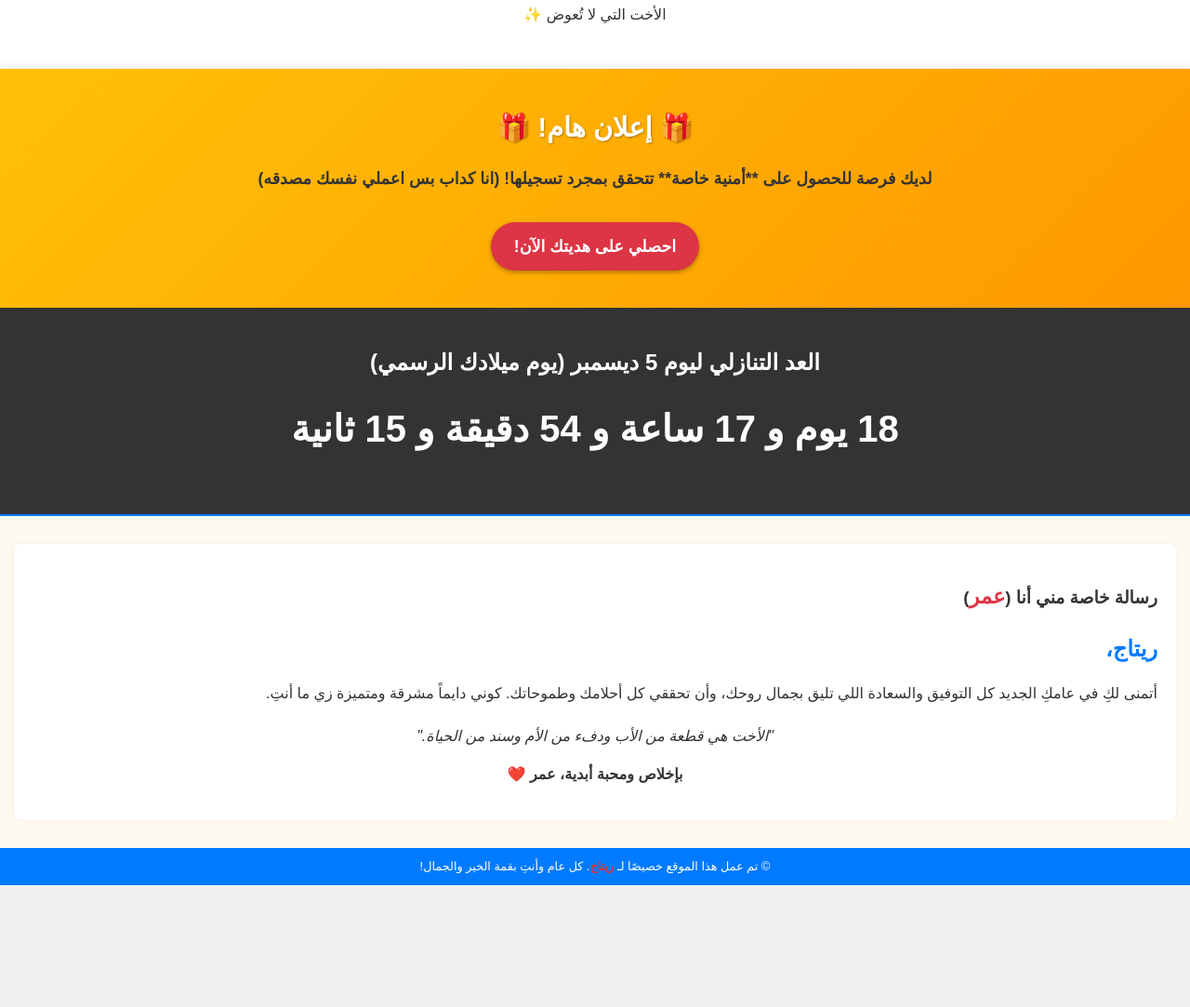
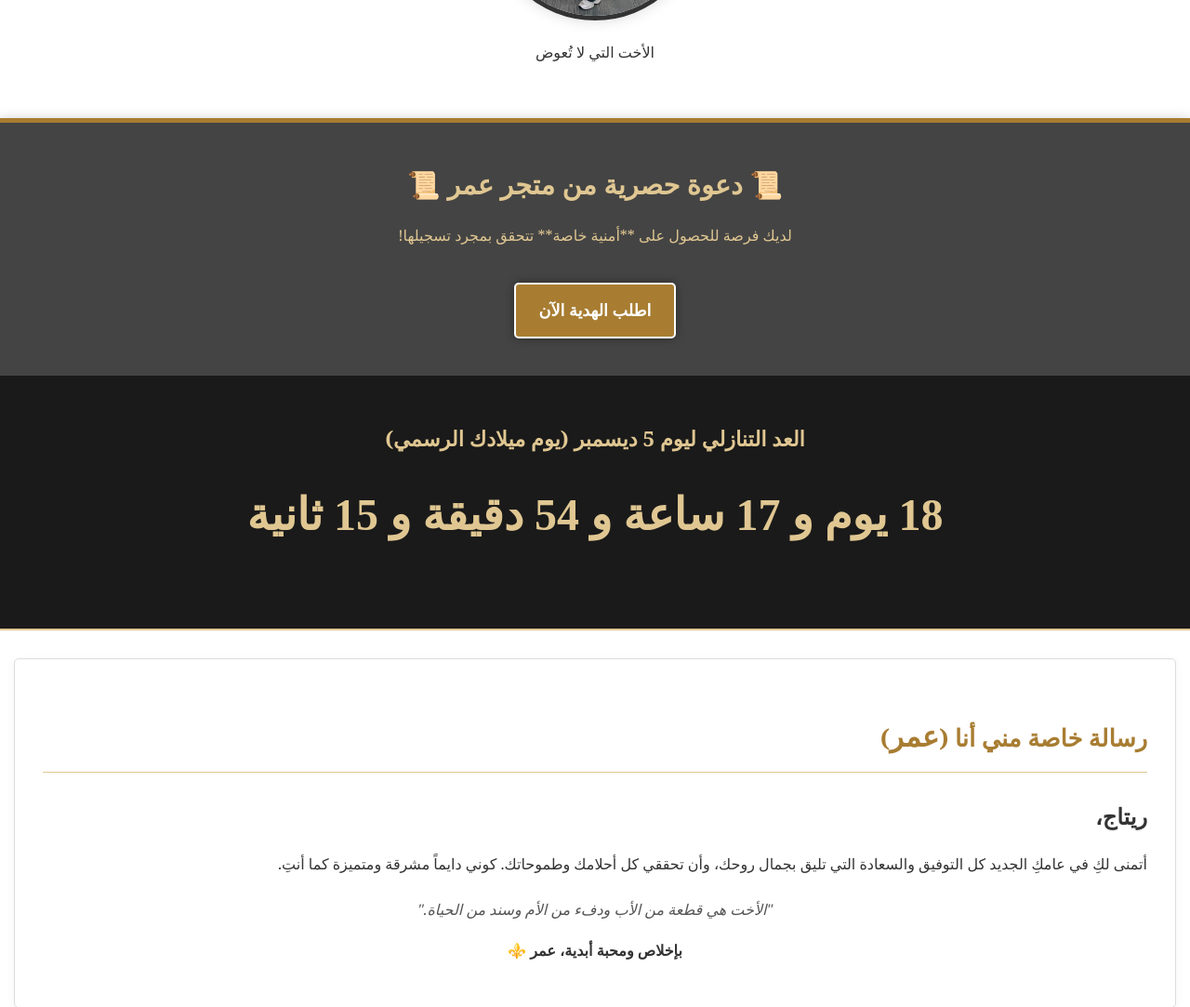
Before and after one commit to OmarLearn0/birthday-reitaj, a plain HTML site: page index.html in a window 1280 px wide. Shown: the part 527-1610 px from the top of the page at 93% size. Before the commit the page ends 1479 px from the top, so only its background shows below. Drawn offline with Linux system fonts and the light colour scheme.

Commit message:
Update index.html

```diff
--- a/index.html
+++ b/index.html
@@ -1,52 +1,63 @@
-<!DOCTYPE html>
-<html lang="ar" dir="rtl">
-<head>
+<html lang="ar" dir="rtl"><head>
     <meta charset="UTF-8">
     <meta name="viewport" content="width=device-width, initial-scale=1.0">
-    <title>عيد ميلاد سعيد يا ريتاج! 🎉</title>
+    <title>عيد ميلاد سعيد يا ريتاج! ⚜️</title>
 
     <style>
-        /* التنسيقات العامة */
+        /* التنسيقات العامة والمحسّنة للموبايل */
         body {
-            font-family: 'Arial', sans-serif;
+            /* استخدام خط كلاسيكي (يمكن استبداله بخط عربي أنيق إذا أردت) */
+            font-family: 'Georgia', serif;
             margin: 0;
             padding: 0;
-            background-color: #f0f0f0;
+            background-color: #F5F5F5; /* لون كريمي فاتح */
             color: #333;
             text-align: center;
-            line-height: 1.6;
+            line-height: 1.8;
             direction: rtl;
             overflow-x: hidden;
         }
 
-        /* تنسيق لتضخيم الأسماء في سطر واحد */
+        /* تنسيق لتضخيم الأسماء في سطر واحد (الذهبي الداكن) */
         .name-highlight {
             font-size: 1.3em;
             font-weight: 900;
-            color: #dc3545;
+            color: #A87D32; /* ذهبي داكن وأنيق */
         }
 
         /* الهيدر */
         header {
-            background-color: #007bff;
+            background-color: #333333; /* أسود داكن */
             color: white;
-            padding: 20px 0 15px 0;
-            box-shadow: 0 2px 4px rgba(0, 0, 0, 0.1);
+            padding: 25px 0 20px 0;
+            box-shadow: 0 4px 8px rgba(0, 0, 0, 0.2);
+            border-bottom: 5px solid #A87D32; /* خط ذهبي فاخر */
+        }
+
+        h1 {
+            font-size: 2.2em;
+            margin: 0;
+            letter-spacing: 2px;
+        }
+
+        header p {
+            font-size: 1em;
+            margin-top: 10px;
         }
 
         /* قسم الصورة الشخصية */
         .profile-section {
-            padding: 30px 10px;
+            padding: 40px 10px;
             background-color: white;
         }
 
         .profile-img {
-            width: 200px;
-            height: 200px;
+            width: 220px;
+            height: 220px;
             border-radius: 50%;
             object-fit: cover;
-            border: 4px solid #007bff;
-            box-shadow: 0 0 10px rgba(0, 0, 0, 0.1);
+            border: 5px solid #333333; /* إطار أسود كلاسيكي */
+            box-shadow: 0 0 15px rgba(0, 0, 0, 0.15);
             display: block;
             margin: 0 auto;
             transition: transform 0.3s ease;
@@ -54,134 +65,147 @@
 
         /* تأثير التكبير عند المرور/اللمس */
         .profile-img:hover {
-            transform: scale(1.08);
+            transform: scale(1.05);
         }
 
         /* قسم العد التنازلي */
         .countdown-section {
-            background-color: #333;
-            color: white;
-            padding: 20px 10px;
+            background-color: #1a1a1a; /* أسود حالك */
+            color: #E0C792; /* ذهبي فاتح للعداد */
+            padding: 30px 10px;
+        }
+
+        .countdown-section h2 {
+            font-size: 1.4em;
+            color: #E0C792;
         }
 
         #countdown {
-            font-size: 2.5em;
+            font-family: 'Times New Roman', Times, serif; /* خط رقمي كلاسيكي */
+            font-size: 3em;
             font-weight: bold;
-            margin-top: 10px;
+            margin-top: 15px;
         }
 
         /* قسم الرسالة */
         .message-section {
             padding: 30px 15px;
-            background-color: #fffaf0;
-            border-top: 2px solid #007bff;
+            background-color: #FFFFFF;
+            border-top: 2px solid #E0C792; /* خط فاصل ذهبي */
         }
 
         .message-box {
             max-width: 100%;
             margin: 0 auto;
-            background-color: white;
-            padding: 20px;
-            border-radius: 8px;
-            box-shadow: 0 0 5px rgba(0, 0, 0, 0.05);
+            background-color: #FFFFFF;
+            padding: 30px;
+            border-radius: 5px;
+            border: 1px solid #ddd;
+            box-shadow: 0 2px 10px rgba(0, 0, 0, 0.05);
             text-align: right;
+        }
+
+        .message-box h3 {
+            color: #A87D32; /* عنوان الرسالة بالذهبي */
+            font-size: 1.6em;
+            margin-bottom: 25px;
+            border-bottom: 1px solid #E0C792;
+            padding-bottom: 10px;
         }
 
         /* **** قسم بطاقة الهدية (المتجر) **** */
         .gift-card-section {
             padding: 40px 15px;
-            background: linear-gradient(135deg, #ffc107, #ff9800); /* تدرج ألوان ذهبي */
-            color: #333;
+            background-color: #444444; /* رمادي غامق */
+            color: #FFFFFF;
             cursor: pointer;
-            box-shadow: 0 4px 15px rgba(0, 0, 0, 0.2);
-            transition: transform 0.3s ease;
+            box-shadow: 0 4px 15px rgba(0, 0, 0, 0.3);
+            border-top: 5px solid #A87D32; /* تحديد ذهبي */
+            transition: background-color 0.3s ease;
         }
 
         .gift-card-section:hover {
-            transform: translateY(-5px); /* رفع البطاقة عند المرور بالماوس */
+            background-color: #555555;
         }
 
         .gift-card-section h3 {
             font-size: 1.8em;
             margin: 0 0 10px 0;
-            color: white;
-            text-shadow: 1px 1px 2px rgba(0, 0, 0, 0.3);
-        }
-
-        .gift-card-section p {
-             font-size: 1.1em;
-             font-weight: bold;
+            color: #E0C792; /* ذهبي فاتح */
+            text-shadow: none;
         }
 
         .gift-card-button {
-            background-color: #dc3545;
+            background-color: #A87D32;
             color: white;
-            border: none;
+            border: 2px solid white;
             padding: 12px 25px;
-            margin-top: 15px;
-            border-radius: 50px;
+            margin-top: 20px;
+            border-radius: 5px;
             font-size: 1.1em;
             font-weight: bold;
             display: inline-block;
-            box-shadow: 0 2px 5px rgba(0, 0, 0, 0.3);
+            box-shadow: 0 0 10px rgba(0, 0, 0, 0.4);
+            transition: background-color 0.3s;
+        }
+
+        .gift-card-button:hover {
+            background-color: #795e2d;
         }
 
         /* الفوتر */
         footer {
-            padding: 10px;
-            background-color: #007bff;
-            color: white;
-            font-size: 0.8em;
+            padding: 15px;
+            background-color: #333333;
+            color: #E0C792;
+            font-size: 0.9em;
         }
     </style>
 </head>
 <body>
 
     <header>
-        <h1>عيد ميلاد سعيد يا أحلى <span class="name-highlight">ريتاج</span>!</h1>
-        <p>صفحة خاصة مُهداة من أخوكي <span class="name-highlight">عمر</span> بمناسبة ميلادك الـ 5 ديسمبر ❤️</p>
+        <h1>عيد ميلاد سعيد يا أحلى <span class="name-highlight" style="color: white;">ريتاج</span>!</h1>
+        <p>صفحة خاصة مُهداة من أخوكي <span class="name-highlight" style="color: white;">عمر</span> بمناسبة ميلادك الـ 5 ديسمبر ⚜️</p>
     </header>
 
     <div class="profile-section">
         <h2>يا زينة اللحظات الحلوة!</h2>
-        <img
-            src="unnamed.jpg"
-            alt="صورة ريتاج"
-            class="profile-img">
-        <p style="margin-top: 20px;">الأخت التي لا تُعوض ✨</p>
+        <img src="unnamed.jpg" alt="صورة ريتاج" class="profile-img">
+        <p style="margin-top: 20px;">الأخت التي لا تُعوض</p>
     </div>
 
     <a href="retaj_wish.html" style="text-decoration: none;">
         <div class="gift-card-section">
-            <h3>🎁 إعلان هام! 🎁</h3>
-            <p>لديك فرصة للحصول على **أمنية خاصة** تتحقق بمجرد تسجيلها! (انا كداب بس اعملي نفسك مصدقه)</p>
-            <div class="gift-card-button">احصلي على هديتك الآن!</div>
+            <h3>📜 دعوة حصرية من متجر عمر 📜</h3>
+            <p style="color: #E0C792;">لديك فرصة للحصول على **أمنية خاصة** تتحقق بمجرد تسجيلها!</p>
+            <div class="gift-card-button">اطلب الهدية الآن</div>
         </div>
     </a>
 
     <div class="countdown-section">
         <h2 id="countdown-title">العد التنازلي ليوم 5 ديسمبر (يوم ميلادك الرسمي)</h2>
-        <p id="countdown">... جاري التحميل ...</p>
+        <p id="countdown">18 يوم و 15 ساعة و 55 دقيقة و 30 ثانية </p>
     </div>
 
     <div class="message-section">
         <div class="message-box">
             <h3>رسالة خاصة مني أنا (<span class="name-highlight" style="font-size: 1.2em;">عمر</span>)</h3>
             <p>
-                <strong><span class="name-highlight" style="font-size: 1.5em; display: block; text-align: right; color: #007bff;">ريتاج،</span></strong>
+                <strong><span class="name-highlight" style="font-size: 1.5em; display: block; text-align: right; color: #333333;">ريتاج،</span></strong>
             </p>
             <p>
-                أتمنى لكِ في عامكِ الجديد كل التوفيق والسعادة اللي تليق بجمال روحك، وأن تحققي كل أحلامك وطموحاتك. كوني دايماً مشرقة ومتميزة زي ما أنتِ.
+                أتمنى لكِ في عامكِ الجديد كل التوفيق والسعادة التي تليق بجمال روحك، وأن تحققي كل أحلامك وطموحاتك. كوني دايماً مشرقة ومتميزة كما أنتِ.
             </p>
-            <p style="font-style: italic; margin-top: 20px; text-align: center;">
+            <p style="font-style: italic; margin-top: 20px; text-align: center; color: #555;">
                 "الأخت هي قطعة من الأب ودفء من الأم وسند من الحياة."
             </p>
-            <p style="text-align: center;"><strong>بإخلاص ومحبة أبدية، عمر ❤️</strong></p>
+            <p style="text-align: center;"><strong>بإخلاص ومحبة أبدية، عمر ⚜️</strong></p>
         </div>
     </div>
 
     <footer>
-        &copy; تم عمل هذا الموقع خصيصًا لـ <span class="name-highlight" style="font-size: 1em;">ريتاج</span>. كل عام وأنتِ بقمة الخير والجمال!
+        © تم عمل هذا الموقع خصيصًا لـ <span class="name-highlight" style="font-size: 1em; color: #E0C792;">ريتاج</span>. كل عام وأنتِ بقمة الخير والجمال!
     </footer>
 
     <script>
@@ -212,5 +236,5 @@
         const countdownFunction = setInterval(updateCountdown, 1000);
     </script>
 
-</body>
-</html>
+
+</body></html>
```
